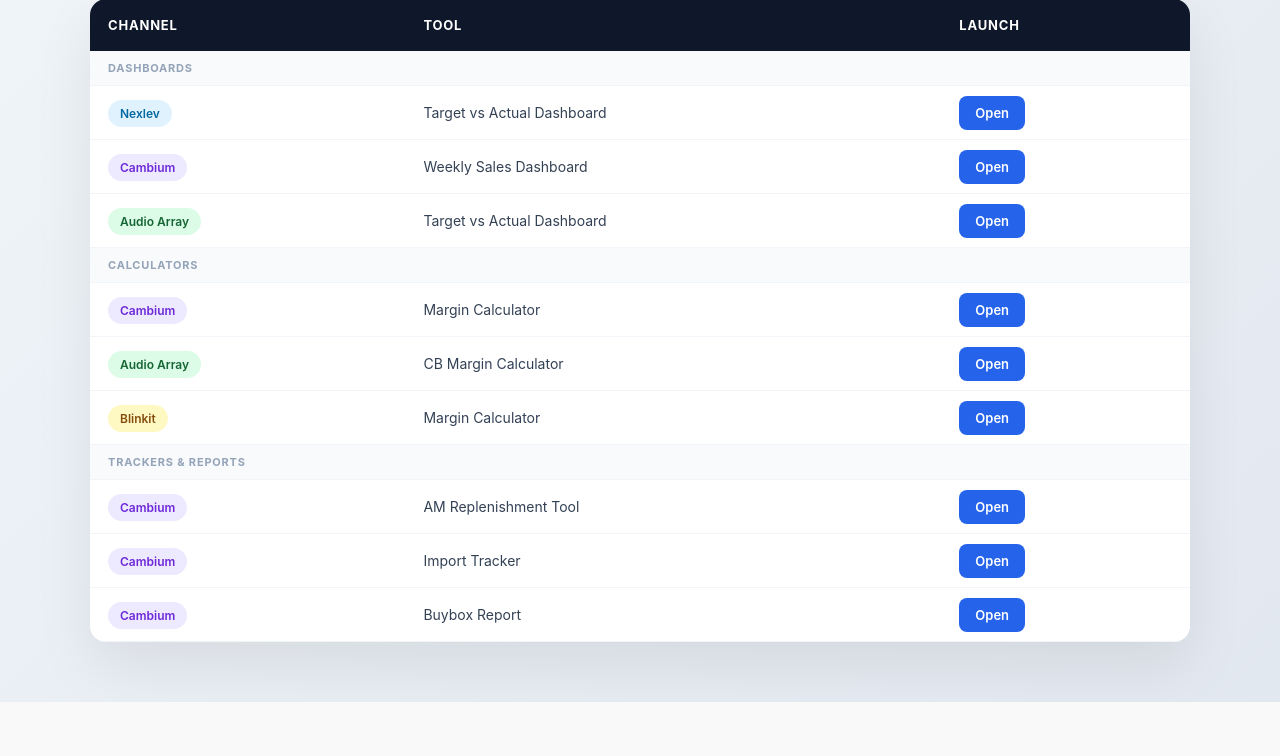
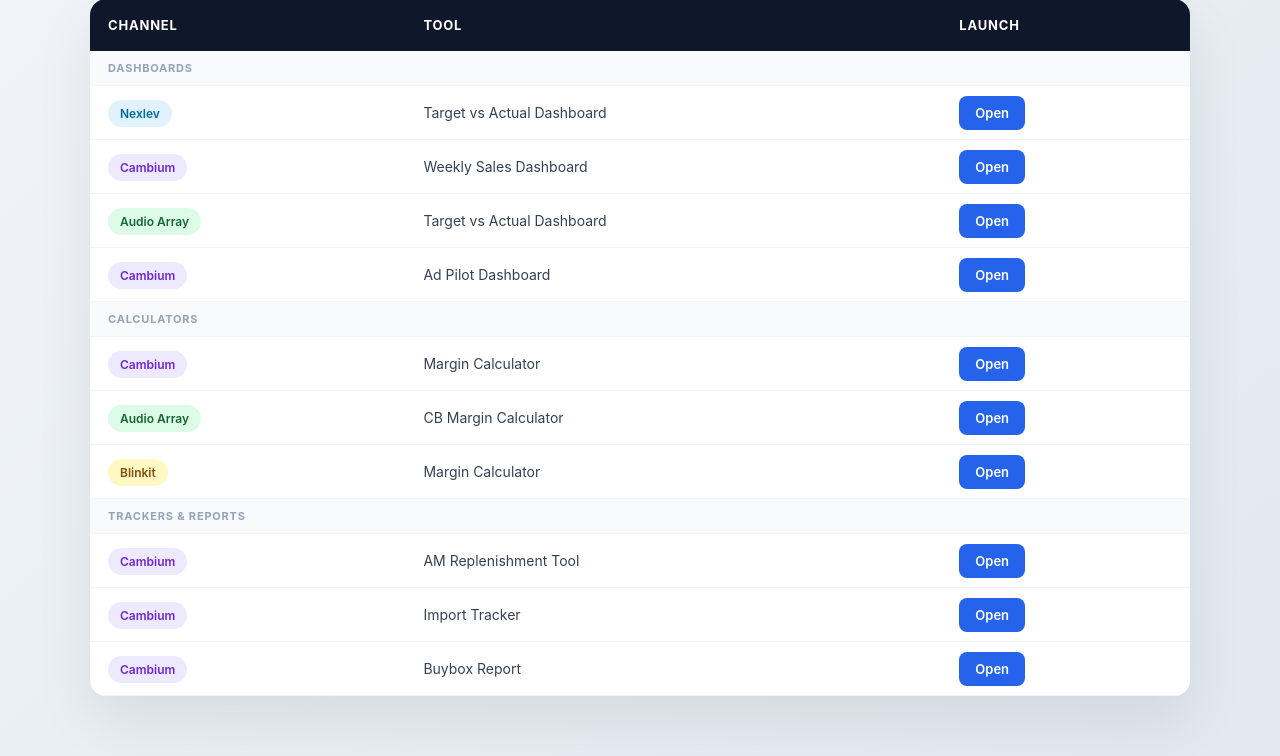
Before and after one commit to nitesh-lang/cambium-control-center, a FastAPI app: page / in a window 1280 px wide. Shown: the part 199-955 px from the top of the page. Before the commit the page ends 901 px from the top, so only its background shows below. Run offline with FastAPI, Linux system fonts and the light colour scheme.

Commit message:
Add Ad Pilot Dashboard to control center

```diff
--- a/templates/index.html
+++ b/templates/index.html
@@ -46,6 +46,12 @@
                     <td><span class="badge audio">Audio Array</span></td>
                     <td>Target vs Actual Dashboard</td>
                     <td><a href="https://audio-array-sales-dashboard.onrender.com" target="_blank" class="btn">Open</a></td>
+                </tr>
+
+                <tr>
+                    <td><span class="badge cambium">Cambium</span></td>
+                    <td>Ad Pilot Dashboard</td>
+                    <td><a href="https://adpilot-by-cambium.onrender.com/" target="_blank" class="btn">Open</a></td>
                 </tr>
 
                 <!-- CALCULATORS -->
```
